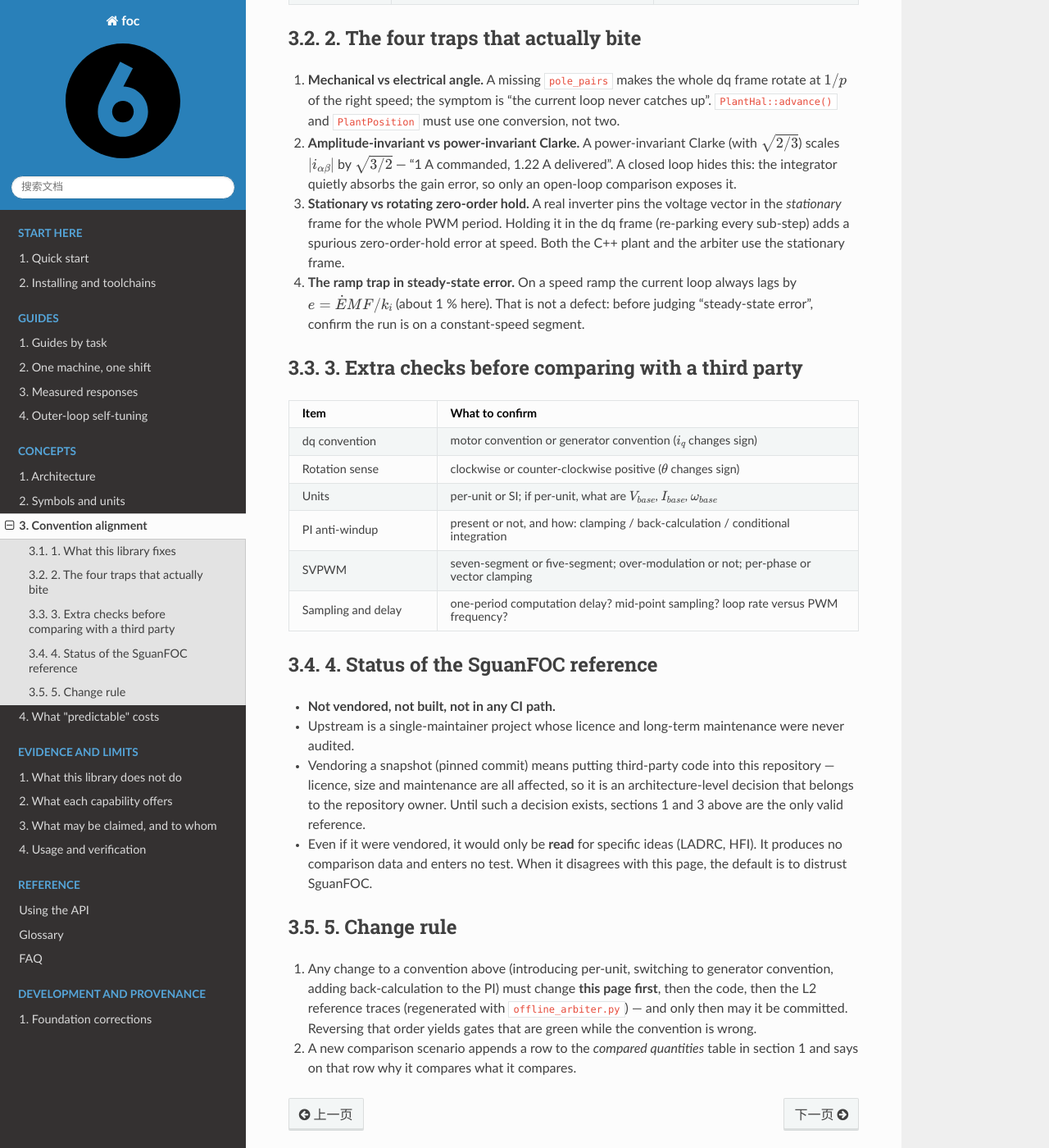
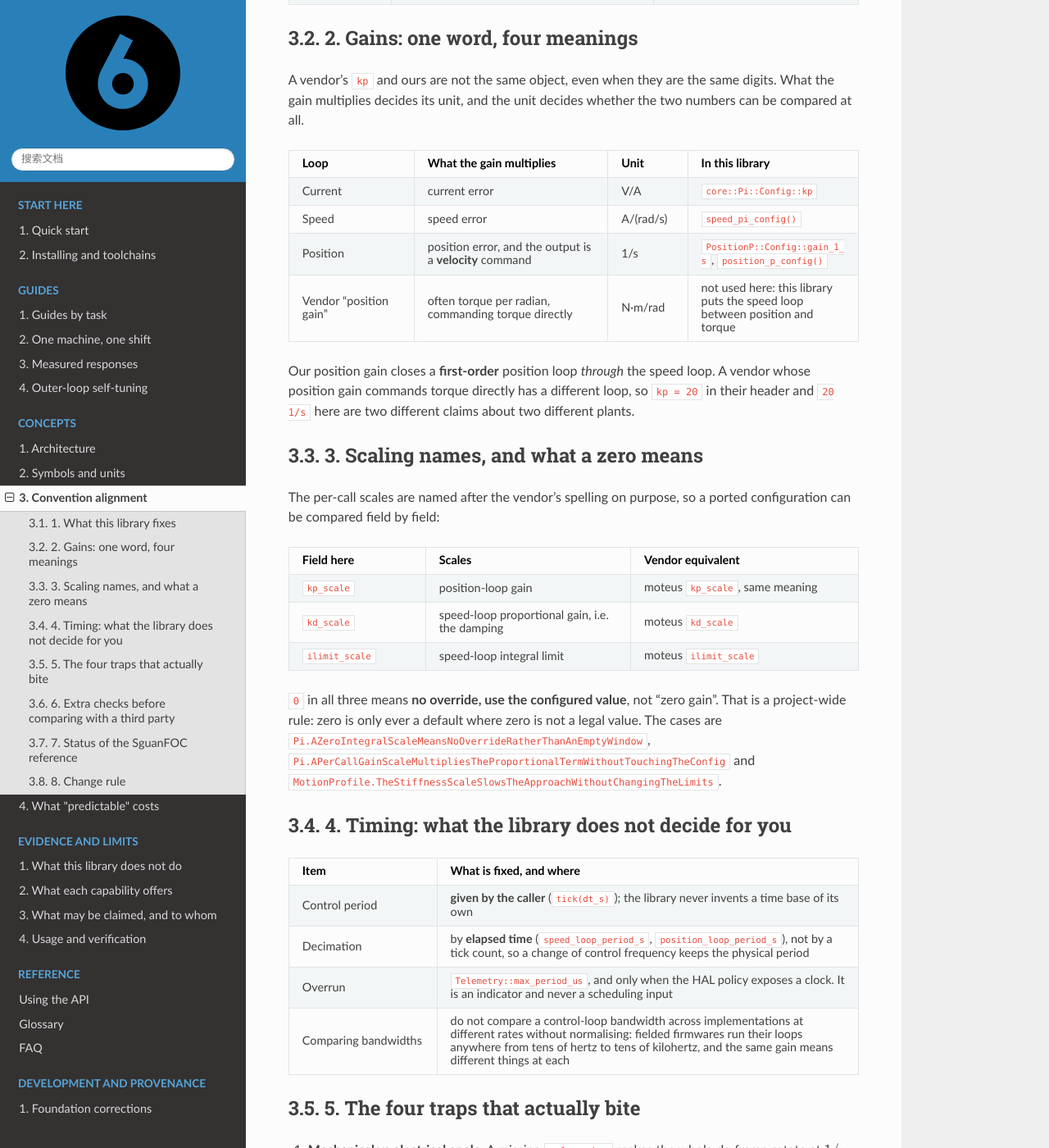
Before and after one commit to zc0718/foc, a Sphinx documentation site: the page built from docs/sphinx/source/conventions.rst, in a window 1280 px wide and 1400 px high, scrolled down 1495 px. Shown: the whole window at 82% size. Built offline with Sphinx 7.4.7 and the Read the Docs theme 3.1.0, drawn with Linux system fonts in a browser that asks for light colours; some of the changed text lies outside the part shown.

Commit message:
docs(:book:): fold the comparison conventions into the page that owns them
docs/L3-CONVENTIONS.md was linked from nowhere -- not the Sphinx tree, not the
Doxyfile input, not NOTICE, not a gate -- while conventions.rst already carried
the same subject with the evidence column attached. The three sections that
were not duplicates moved across: what 'kp' multiplies in each loop (and why a
vendor's digits are not our digits), the per-call scale names with the rule that
zero means no override, and the timing facts.

One pointer came across corrected rather than as written: the old page cited
test_sil_s12_compliance.cpp, which does not exist. The three cases that decide
the claims it made are named instead.

```diff
--- a/docs/sphinx/source/conventions.rst
+++ b/docs/sphinx/source/conventions.rst
@@ -80,7 +80,94 @@ _`1. What this library fixes`
        instant; samples aligned to the control period (the L2 reference keeps every fifth row)
      - :code:`test_sil_l2_reference.cpp`
 
-_`2. The four traps that actually bite`
+_`2. Gains: one word, four meanings`
+------------------------------------
+
+A vendor's :code:`kp` and ours are not the same object, even when they are the same digits. What
+the gain multiplies decides its unit, and the unit decides whether the two numbers can be compared
+at all.
+
+.. list-table::
+   :header-rows: 1
+   :widths: 22 34 14 30
+
+   * - Loop
+     - What the gain multiplies
+     - Unit
+     - In this library
+   * - Current
+     - current error
+     - V/A
+     - :code:`core::Pi::Config::kp`
+   * - Speed
+     - speed error
+     - A/(rad/s)
+     - :code:`speed_pi_config()`
+   * - Position
+     - position error, and the output is a **velocity** command
+     - 1/s
+     - :code:`PositionP::Config::gain_1_s`, :code:`position_p_config()`
+   * - Vendor "position gain"
+     - often torque per radian, commanding torque directly
+     - N·m/rad
+     - not used here: this library puts the speed loop between position and torque
+
+Our position gain closes a **first-order** position loop *through* the speed loop. A vendor whose
+position gain commands torque directly has a different loop, so :code:`kp = 20` in their header and
+:code:`20 1/s` here are two different claims about two different plants.
+
+_`3. Scaling names, and what a zero means`
+------------------------------------------
+
+The per-call scales are named after the vendor's spelling on purpose, so a ported configuration can
+be compared field by field:
+
+.. list-table::
+   :header-rows: 1
+   :widths: 24 36 40
+
+   * - Field here
+     - Scales
+     - Vendor equivalent
+   * - :code:`kp_scale`
+     - position-loop gain
+     - moteus :code:`kp_scale`, same meaning
+   * - :code:`kd_scale`
+     - speed-loop proportional gain, i.e. the damping
+     - moteus :code:`kd_scale`
+   * - :code:`ilimit_scale`
+     - speed-loop integral limit
+     - moteus :code:`ilimit_scale`
+
+:code:`0` in all three means **no override, use the configured value**, not "zero gain". That is a
+project-wide rule: zero is only ever a default where zero is not a legal value. The cases are
+:code:`Pi.AZeroIntegralScaleMeansNoOverrideRatherThanAnEmptyWindow`,
+:code:`Pi.APerCallGainScaleMultipliesTheProportionalTermWithoutTouchingTheConfig` and
+:code:`MotionProfile.TheStiffnessScaleSlowsTheApproachWithoutChangingTheLimits`.
+
+_`4. Timing: what the library does not decide for you`
+------------------------------------------------------
+
+.. list-table::
+   :header-rows: 1
+   :widths: 26 74
+
+   * - Item
+     - What is fixed, and where
+   * - Control period
+     - **given by the caller** (:code:`tick(dt_s)`); the library never invents a time base of its own
+   * - Decimation
+     - by **elapsed time** (:code:`speed_loop_period_s`, :code:`position_loop_period_s`), not by a
+       tick count, so a change of control frequency keeps the physical period
+   * - Overrun
+     - :code:`Telemetry::max_period_us`, and only when the HAL policy exposes a clock. It is an
+       indicator and never a scheduling input
+   * - Comparing bandwidths
+     - do not compare a control-loop bandwidth across implementations at different rates without
+       normalising: fielded firmwares run their loops anywhere from tens of hertz to tens of
+       kilohertz, and the same gain means different things at each
+
+_`5. The four traps that actually bite`
 ---------------------------------------
 
 #. **Mechanical vs electrical angle.** A missing :code:`pole_pairs` makes the whole dq frame rotate
@@ -98,7 +185,7 @@ _`2. The four traps that actually bite`
    :math:`e = \dot{E}MF / k_i` (about 1 % here). That is not a defect: before judging
    "steady-state error", confirm the run is on a constant-speed segment.
 
-_`3. Extra checks before comparing with a third party`
+_`6. Extra checks before comparing with a third party`
 ------------------------------------------------------
 
 .. list-table::
@@ -120,7 +207,7 @@ _`3. Extra checks before comparing with a third party`
    * - Sampling and delay
      - one-period computation delay? mid-point sampling? loop rate versus PWM frequency?
 
-_`4. Status of the SguanFOC reference`
+_`7. Status of the SguanFOC reference`
 --------------------------------------
 
 - **Not vendored, not built, not in any CI path.**
@@ -134,7 +221,7 @@ _`4. Status of the SguanFOC reference`
   no comparison data and enters no test. When it disagrees with this page, the default is to
   distrust SguanFOC.
 
-_`5. Change rule`
+_`8. Change rule`
 -----------------
 
 #. Any change to a convention above (introducing per-unit, switching to generator convention,
```
Also changed, not shown: docs/L3-CONVENTIONS.md (deleted, +0 -112 lines).
